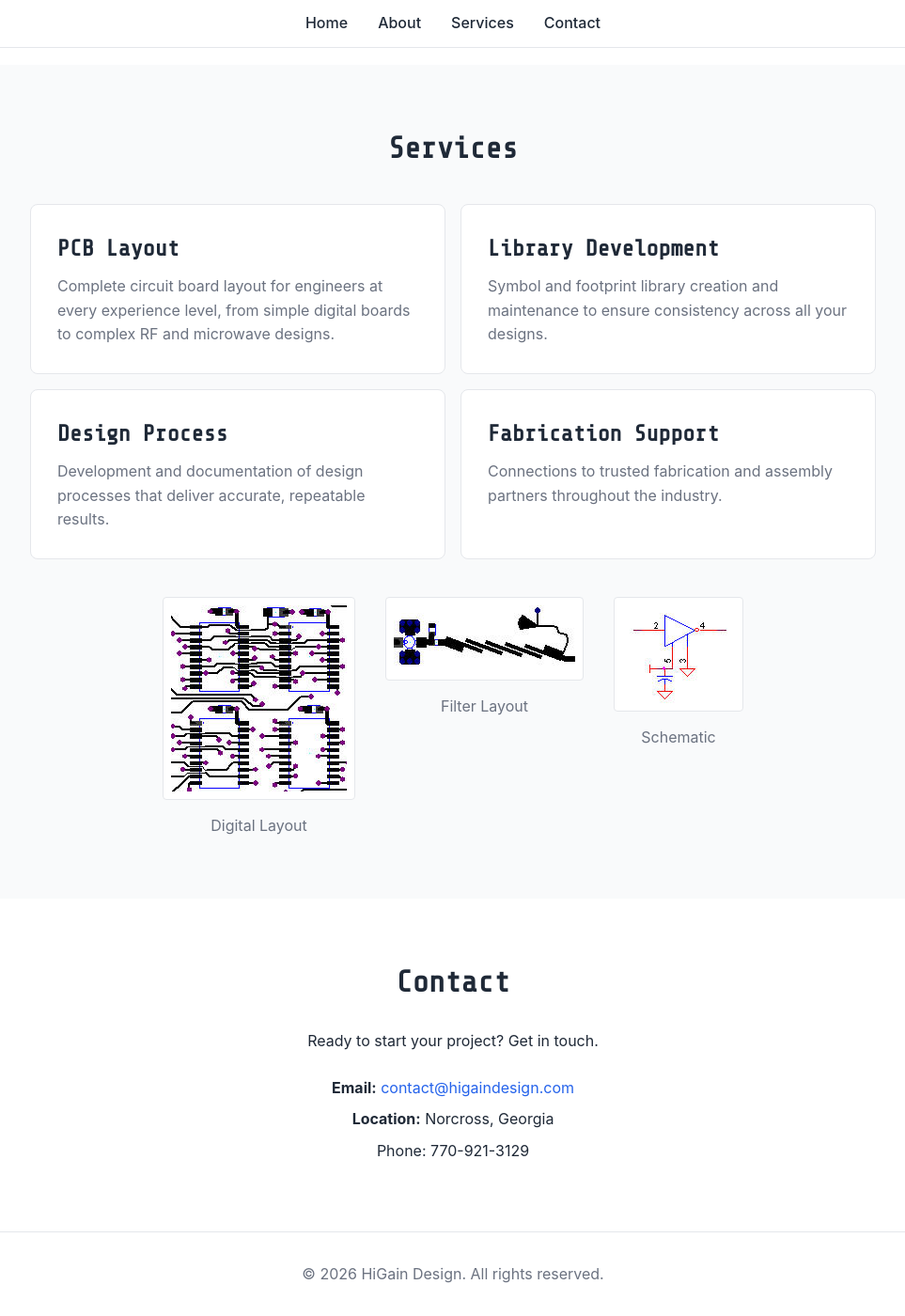
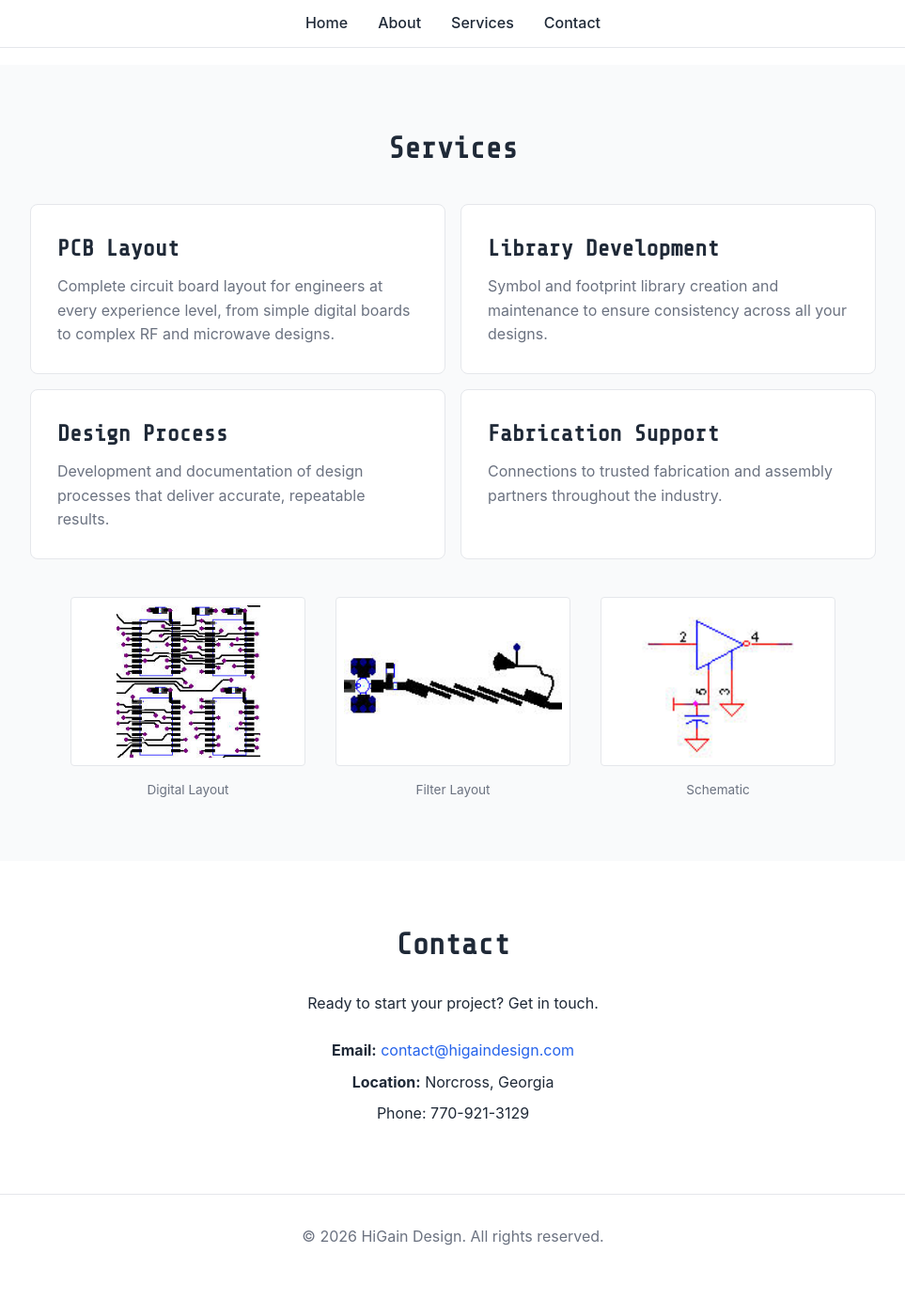
Before and after one commit to greg-e/higaindesign, a Jekyll site: the page built from index.md, in a window 1280 px wide and 1400 px high, scrolled down 877 px. Shown: the whole window at 94% size, without its empty margins (158-1121 px from the left). Built offline with Jekyll 4.4.1, drawn with Linux system fonts in a browser that asks for light colours; after the commit the page ends 2237 px from its top, so only the background shows below that.

Commit message:
Update style.css

```diff
--- a/assets/css/style.css
+++ b/assets/css/style.css
@@ -168,10 +168,12 @@ main {
   color: var(--text);
   white-space: nowrap;
 }
+
 /* Services gallery */
 .services-gallery {
   display: flex;
   justify-content: center;
+  align-items: flex-end;
   gap: 2rem;
   margin-top: 2.5rem;
   flex-wrap: wrap;
@@ -180,11 +182,13 @@ main {
 .services-gallery figure {
   margin: 0;
   text-align: center;
+  width: 250px;
 }
 
 .services-gallery img {
-  max-width: 250px;
-  height: auto;
+  width: 100%;
+  height: 180px;
+  object-fit: contain;
   border: 1px solid var(--border);
   border-radius: 4px;
   background: var(--bg);
@@ -193,7 +197,7 @@ main {
 
 .services-gallery figcaption {
   margin-top: 0.5rem;
-  font-size: 1rem;
+  font-size: 0.85rem;
   color: var(--text-light);
 }
 /* Services grid */
```
